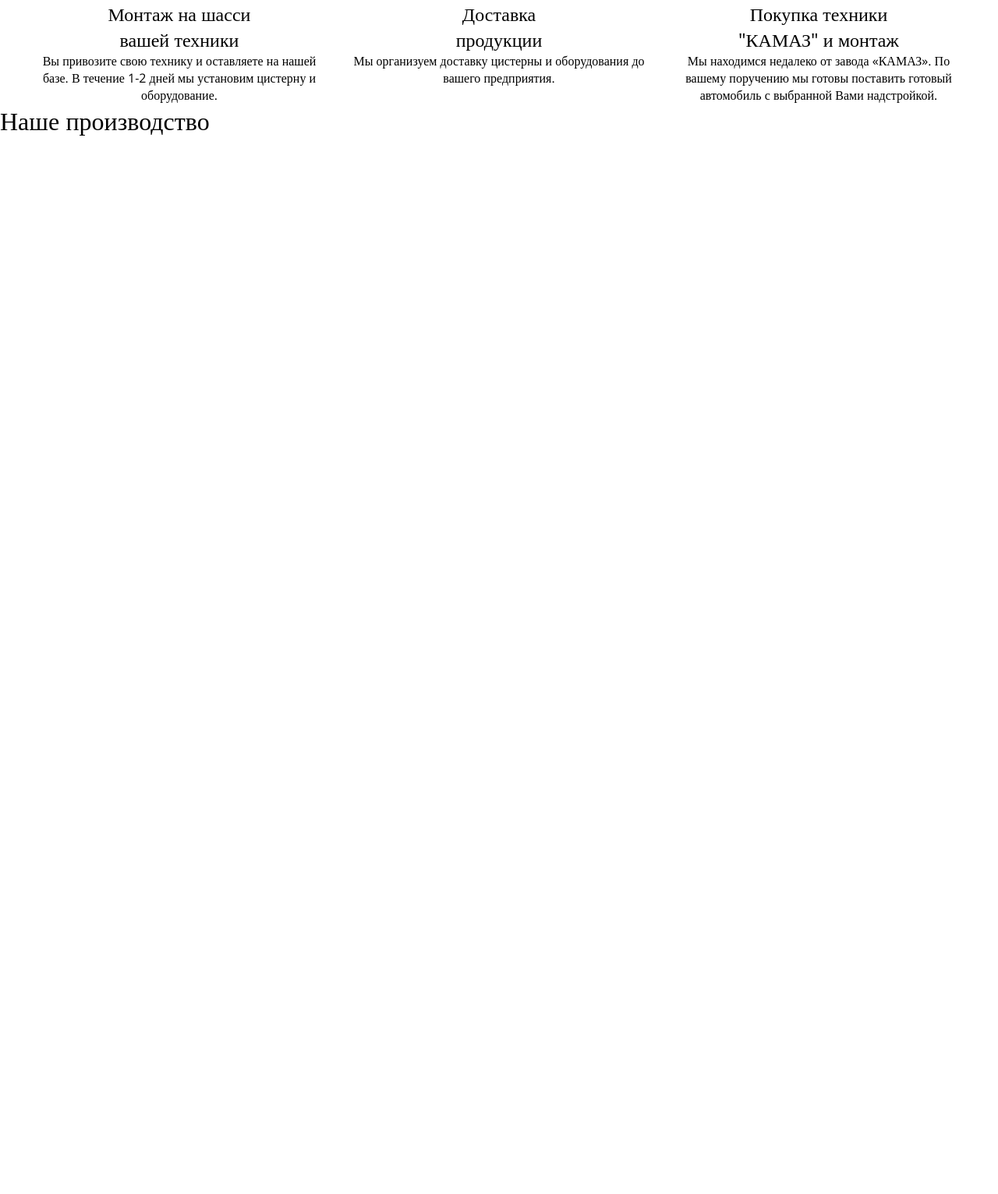
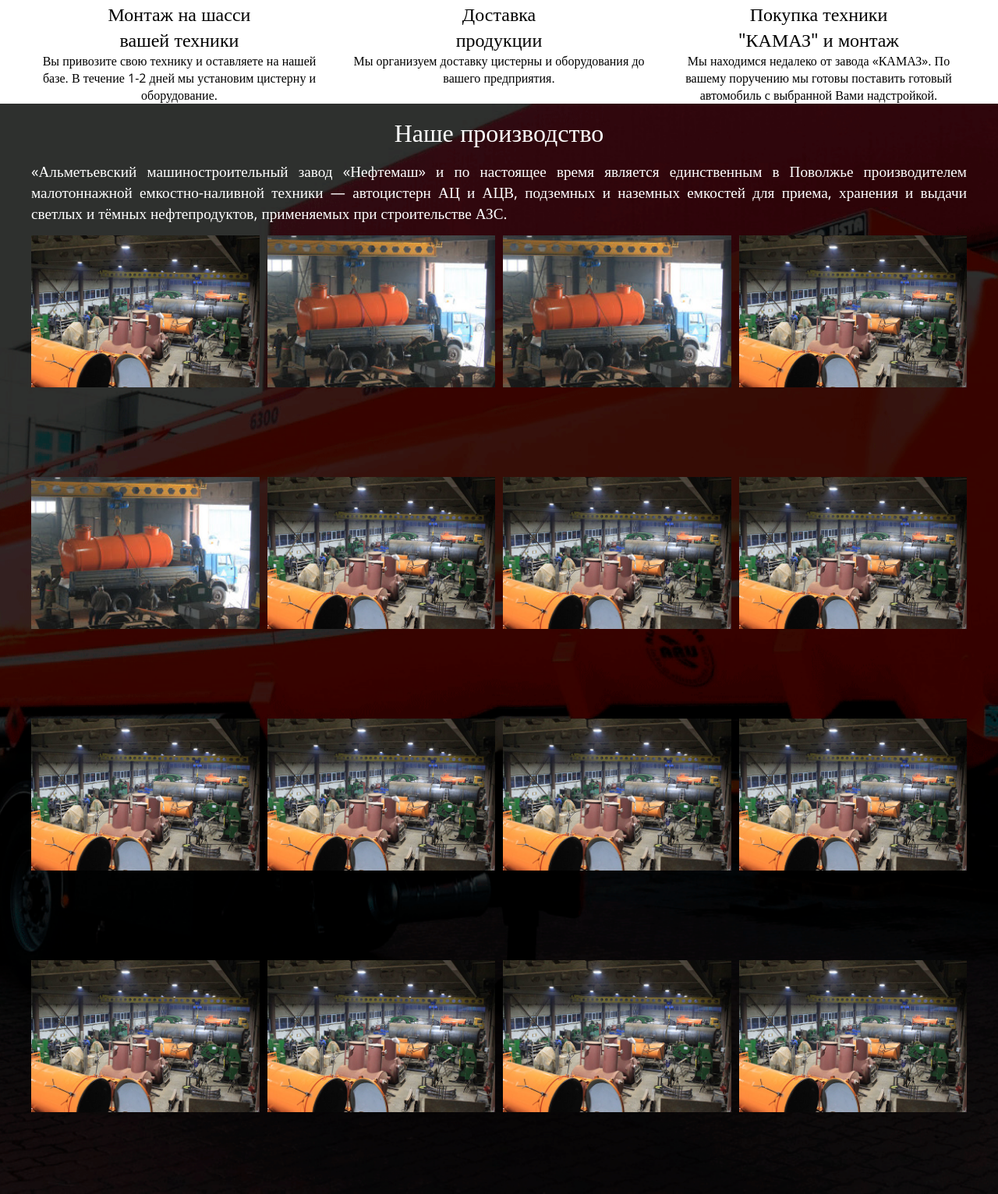
Before and after one commit to Wasth/landing1, a PHP site: page / in a window 1280 px wide. Shown: the part 3441-4973 px from the top of the page at 78% size. Before the commit the page ends 3615 px from the top, so only its background shows below. Run offline with PHP 8.4, Linux system fonts and the light colour scheme.

Commit message:
Productions Gallery is done

```diff
--- a/css/style.css
+++ b/css/style.css
@@ -265,9 +265,31 @@ shippedProductionWrapper {
     text-align: center;
 }
 /*GALLERY OF PRODUCTION*/
-
-#productionGallery {
+#productionGalleryWrapper {
+    background: url('../img/ourproductionback.png');
+    background-size: cover;
+    background-position: center center;
+}
+#productionGalleryGrid {
     display: grid;
     grid-template-columns: repeat(4,1fr);
     grid-column-gap: 10px;
+    grid-gap: 10px;
 }
+#productionGalleryWrapper h1 {
+    text-align: center;
+    padding: 15px 0;
+    color: white;
+}
+#productionGalleryGrid div {
+    height: 300px;
+}
+#productionGalleryGrid div img {
+    width: 100%;
+}
+#productionGalleryContent {
+    text-align: justify;
+    color: white;
+    font-size: 1.2em;
+    padding-bottom: 15px;
+}
--- a/index.html
+++ b/index.html
@@ -231,15 +231,26 @@
     </div>
     <div id="productionGalleryWrapper">
         <h1>Наше производство</h1>
-        <div id="productionGallery">
-            <div><img src="" alt=""></div>
-            <div><img src="" alt=""></div>
-            <div><img src="" alt=""></div>
-            <div><img src="" alt=""></div>
-            <div><img src="" alt=""></div>
-            <div><img src="" alt=""></div>
-            <div><img src="" alt=""></div>
-            <div><img src="" alt=""></div>
+        <div class="content" id="productionGalleryContent">
+            <p>«Альметьевский машиностроительный завод «Нефтемаш» и по настоящее время является единственным в Поволжье производителем малотоннажной емкостно-наливной техники — автоцистерн АЦ и АЦВ, подземных и наземных емкостей для приема, хранения и выдачи светлых и тёмных нефтепродуктов, применяемых при строительстве АЗС.</p>
+        </div>
+        <div class="content" id="productionGalleryGrid">
+            <div><img src="img/1production-pic.jpg" alt=""></div>
+            <div><img src="img/2production-pic.jpg" alt=""></div>
+            <div><img src="img/2production-pic.jpg" alt=""></div>
+            <div><img src="img/1production-pic.jpg" alt=""></div>
+            <div><img src="img/2production-pic.jpg" alt=""></div>
+            <div><img src="img/1production-pic.jpg" alt=""></div>
+            <div><img src="img/1production-pic.jpg" alt=""></div>
+            <div><img src="img/1production-pic.jpg" alt=""></div>
+            <div><img src="img/1production-pic.jpg" alt=""></div>
+            <div><img src="img/1production-pic.jpg" alt=""></div>
+            <div><img src="img/1production-pic.jpg" alt=""></div>
+            <div><img src="img/1production-pic.jpg" alt=""></div>
+            <div><img src="img/1production-pic.jpg" alt=""></div>
+            <div><img src="img/1production-pic.jpg" alt=""></div>
+            <div><img src="img/1production-pic.jpg" alt=""></div>
+            <div><img src="img/1production-pic.jpg" alt=""></div>
         </div>
     </div>
 </body>
```
Also changed, not shown: img/1production-pic.jpg (added), img/2production-pic.jpg (added), img/ourproductionback.png (added).
